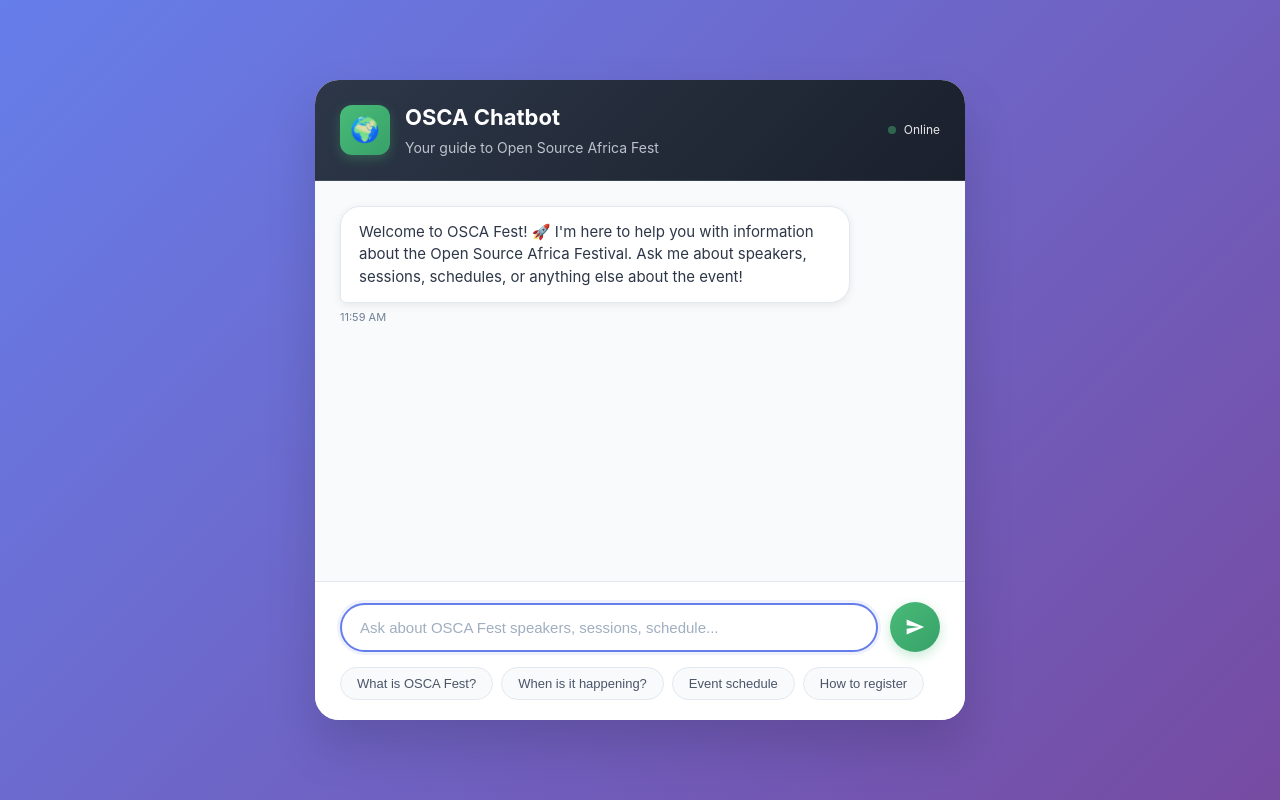
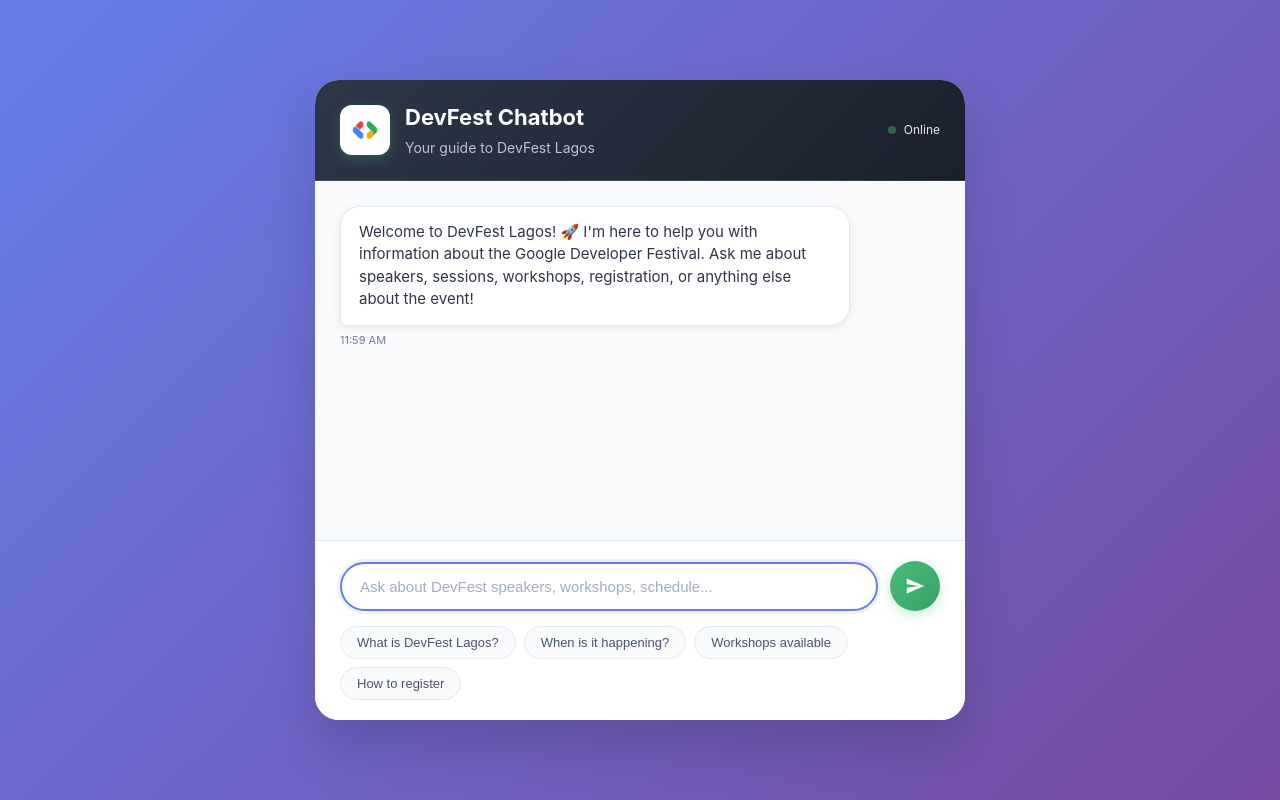
Before and after one commit to githero20/hotel-chatbot, a website with bundled scripts: page frontend/index.html in a window 1280 px wide. Built offline with nearby package versions, Linux system fonts and the light colour scheme.

Commit message:
ft: add devfest logo

```diff
--- a/frontend/index.html
+++ b/frontend/index.html
@@ -3,9 +3,9 @@
   <head>
     <meta charset="UTF-8" />
     <meta name="viewport" content="width=device-width, initial-scale=1.0" />
-    <title>OSCA Chatbot - Open Source Africa Fest</title>
+    <title>Devfest Chatbot - Devfest Lagos</title>
 
-    <!-- OSCA Favicon -->
+    <!-- DevFest Favicon -->
     <link rel="icon" type="image/x-icon" href="/favicon.ico" />
     <link rel="icon" type="image/png" sizes="32x32" href="/favicon-32x32.png" />
     <link rel="icon" type="image/png" sizes="16x16" href="/favicon-16x16.png" />
@@ -13,8 +13,8 @@
     <link rel="manifest" href="/site.webmanifest" />
 
     <!-- Theme colors for mobile browsers -->
-    <meta name="theme-color" content="#48bb78" />
-    <meta name="msapplication-TileColor" content="#48bb78" />
+    <meta name="theme-color" content="#4285f4" />
+    <meta name="msapplication-TileColor" content="#4285f4" />
 
     <link rel="stylesheet" href="styles.css" />
   </head>
@@ -23,10 +23,12 @@
       <div class="chat-header">
         <div class="header-content">
           <div class="logo-section">
-            <div class="logo">🌍</div>
+            <div class="logo">
+              <img src="gdg_logo.png" width="100%" height="100%" />
+            </div>
             <div class="title-section">
-              <h1>OSCA Chatbot</h1>
-              <p>Your guide to Open Source Africa Fest</p>
+              <h1>DevFest Chatbot</h1>
+              <p>Your guide to DevFest Lagos</p>
             </div>
           </div>
           <div class="status-indicator">
@@ -40,9 +42,10 @@
         <div class="message bot-message">
           <div class="message-content">
             <div class="message-bubble">
-              Welcome to OSCA Fest! 🚀 I'm here to help you with information
-              about the Open Source Africa Festival. Ask me about speakers,
-              sessions, schedules, or anything else about the event!
+              Welcome to DevFest Lagos! 🚀 I'm here to help you with information
+              about the Google Developer Festival. Ask me about speakers,
+              sessions, workshops, registration, or anything else about the
+              event!
             </div>
             <div class="message-time" id="initialTime"></div>
           </div>
@@ -66,7 +69,7 @@
           <input
             type="text"
             id="messageInput"
-            placeholder="Ask about OSCA Fest speakers, sessions, schedule..."
+            placeholder="Ask about DevFest speakers, workshops, schedule..."
             autocomplete="off"
             required
           />
@@ -83,19 +86,25 @@
           </button>
         </form>
         <div class="suggestions" id="suggestions">
-          <button class="suggestion-chip" data-message="What is OSCA Fest?">
-            What is OSCA Fest?
+          <button class="suggestion-chip" data-message="What is DevFest Lagos?">
+            What is DevFest Lagos?
           </button>
-          <button class="suggestion-chip" data-message="When is it happening?">
+          <button
+            class="suggestion-chip"
+            data-message="When is DevFest happening?"
+          >
             When is it happening?
           </button>
           <button
             class="suggestion-chip"
-            data-message="What's the event schedule?"
+            data-message="What are the available workshops?"
           >
-            Event schedule
+            Workshops available
           </button>
-          <button class="suggestion-chip" data-message="How to register?">
+          <button
+            class="suggestion-chip"
+            data-message="How to register for DevFest?"
+          >
             How to register
           </button>
         </div>
--- a/frontend/styles.css
+++ b/frontend/styles.css
@@ -54,7 +54,7 @@
 .logo {
   width: 50px;
   height: 50px;
-  background: linear-gradient(135deg, #48bb78 0%, #38a169 100%);
+  background: #fff;
   border-radius: 12px;
   display: flex;
   align-items: center;
--- a/src/services/chatbotGraph.services.ts
+++ b/src/services/chatbotGraph.services.ts
@@ -127,7 +127,7 @@
     // enabling the LLM to decide whether to call a tool or respond directly
     const systemMessage = new SystemMessage(
       "You are a helpful assistant with access to two tools:\n" +
-        "1. 'retrieve' - ALWAYS Use this for questions related to Devfest or Devfest Lagos" +
+        "1. 'retrieve' - ALWAYS Use this for questions related to DevFest or DevFest Lagos or DevFest Lagos 2025" +
         "including schedule, events, activities, etc.\n" +
         "2. 'tavily_search' - Use this for general information, current events, " +
         "weather, local attractions, etc.\n" +
@@ -284,7 +284,7 @@
     //   return { messages: [response] };
     // } else {
     systemPrompt =
-      "You are a helpful Devfest Lagos assistant with access to retrieved context. " +
+      "You are a helpful DevFest Lagos assistant with access to retrieved context. " +
       "Review the context below and determine if it answers the user's question.\n\n" +
       `"${userQuestion}"\n\n` +
       "If the context is RELEVANT and SUFFICIENT, respond with 'CONTEXT_GOOD'.\n" +
```
Also changed, not shown: frontend/README.md, frontend/gdg_logo.png (added).
